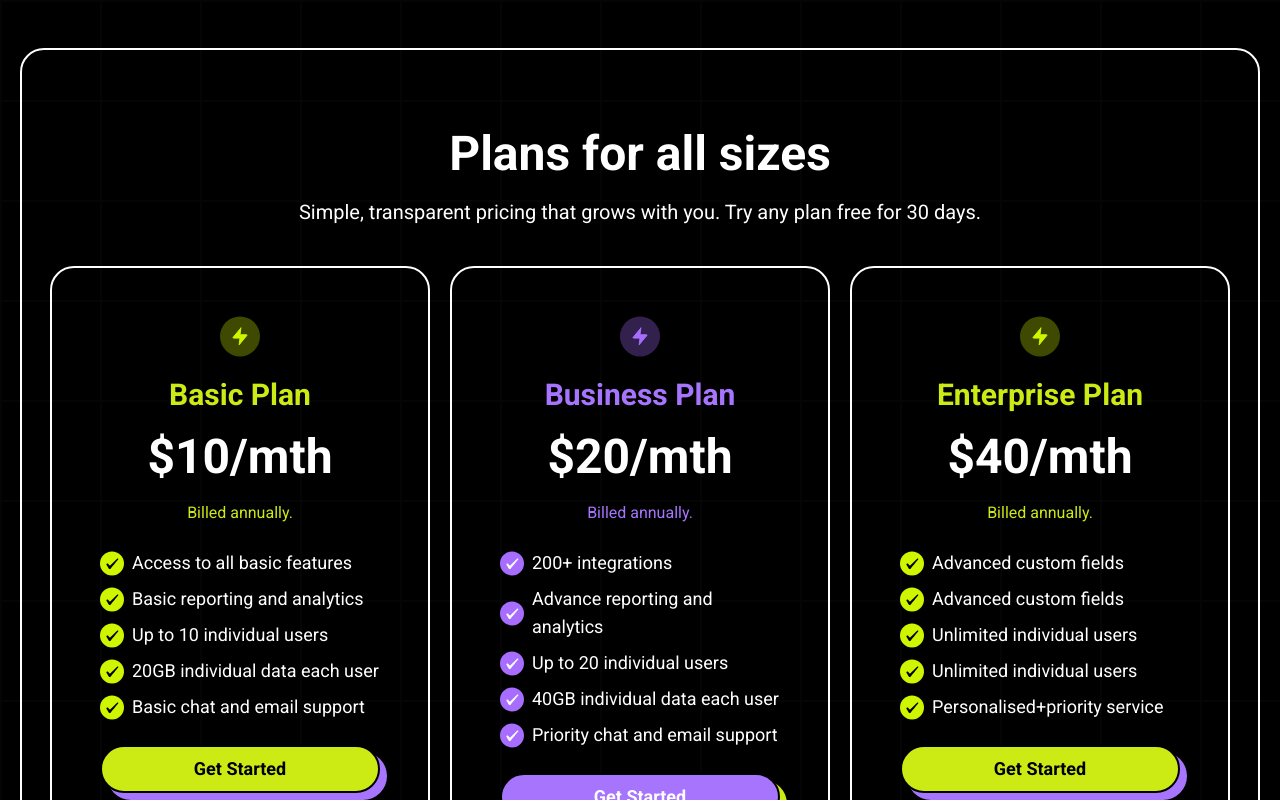
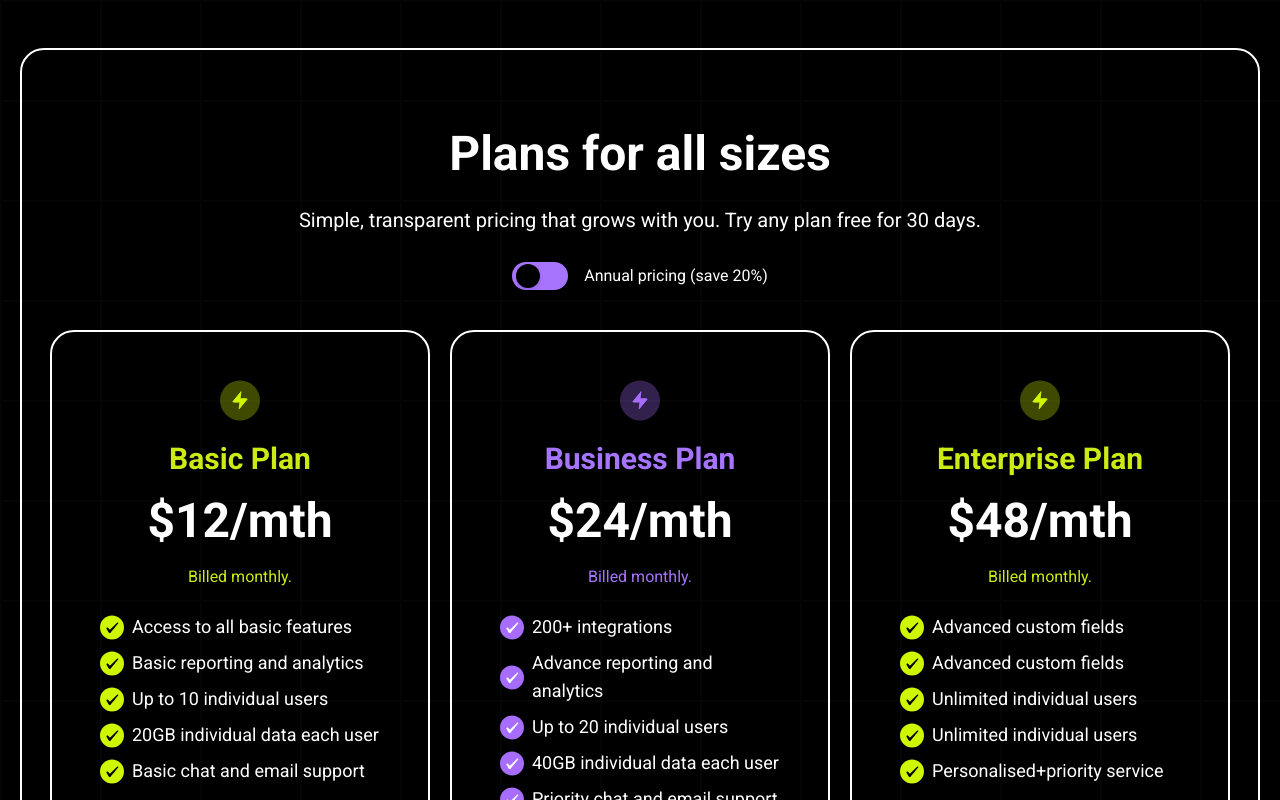
Before and after one commit to gingkoi/Agency-Figma-nextjs, a Next.js app in the folder my-app/: page / in a window 1280 px wide. Shown: the part 5600-6400 px from the top of the page. Built offline with nearby package versions, Linux system fonts and the light colour scheme.

Commit message:
Added Toggle button

```diff
--- a/my-app/components/Plans.tsx
+++ b/my-app/components/Plans.tsx
@@ -1,8 +1,14 @@
-import React from "react";
+"use client";
+import React, { useState } from "react";
 import GreenCard from "./plans/GreenCard";
 import PurpleCard from "./plans/PurpleCard";
 
 const Plans = () => {
+  const [toggle, setToggle] = useState(false);
+  const toggleClass = " transform translate-x-5";
+  const handleClick = () => {
+    setToggle(!toggle);
+  };
   const plans = [
     {
       plan: "Basic Plan",
@@ -46,7 +52,7 @@ const Plans = () => {
           PRICING PLANS
         </h3>
         <div className="border-2 border-white rounded-3xl p-5 py-20">
-          <div className="text-center mb-10 space-y-5">
+          <div className="text-center mb-10 space-y-7">
             <h4 className="lg:text-5xl text-3xl font-semibold">
               Plans for all sizes
             </h4>
@@ -54,22 +60,42 @@ const Plans = () => {
               Simple, transparent pricing that grows with you. Try any plan free
               for 30 days.
             </p>
+            <div className="flex items-center space-x-4 justify-center">
+              <div>
+                <div
+                  className="md:w-14 md:h-7 w-12 h-6 flex items-center bg-primaryPurple rounded-full p-1 cursor-pointer"
+                  onClick={handleClick}
+                >
+                  {/* Switch */}
+                  <div
+                    className={
+                      "bg-black md:w-6 md:h-6 h-5 w-5 rounded-full shadow-md transform duration-300 ease-in-out" +
+                      (toggle ? toggleClass : null)
+                    }
+                  />
+                </div>
+              </div>
+              <p>Annual pricing (save 20%)</p>
+            </div>
           </div>
           <div className="grid lg:grid-cols-3 gap-5 mx-2">
             <GreenCard
               plan={plans[0].plan}
-              price={plans[0].price}
+              price={toggle ? plans[0].price : 12}
               features={plans[0].features}
+              toggle={toggle}
             />
             <PurpleCard
               plan={plans[1].plan}
-              price={plans[1].price}
+              price={toggle ? plans[1].price : 24}
               features={plans[1].features}
+              toggle={toggle}
             />
             <GreenCard
               plan={plans[2].plan}
-              price={plans[2].price}
+              price={toggle ? plans[2].price : 48}
               features={plans[2].features}
+              toggle={toggle}
             />
           </div>
         </div>
--- a/my-app/components/plans/GreenCard.tsx
+++ b/my-app/components/plans/GreenCard.tsx
@@ -4,10 +4,12 @@ const GreenCard = ({
   plan,
   price,
   features,
+  toggle,
 }: {
   plan: string;
   price: number;
   features: any;
+  toggle: boolean;
 }) => {
   return (
     <div className="border-2 border-white rounded-3xl p-12">
@@ -17,7 +19,9 @@ const GreenCard = ({
           {plan}
         </p>
         <p className="text-5xl font-bold">${`${price}`}/mth</p>
-        <p className="text-primaryGreen">Billed annually.</p>
+        <p className="text-primaryGreen">
+          Billed {toggle ? "annually" : "monthly"}.
+        </p>
       </div>
       <div className="my-6 space-y-2">
         {features.map((item: string, index: number) => (
--- a/my-app/components/plans/PurpleCard.tsx
+++ b/my-app/components/plans/PurpleCard.tsx
@@ -4,10 +4,12 @@ const PurpleCard = ({
   plan,
   price,
   features,
+  toggle,
 }: {
   plan: string;
   price: number;
   features: any;
+  toggle: boolean;
 }) => {
   return (
     <div className="border-2 border-white rounded-3xl p-12">
@@ -17,7 +19,9 @@ const PurpleCard = ({
           {plan}
         </p>
         <p className="text-5xl font-bold">${`${price}`}/mth</p>
-        <p className="text-primaryPurple">Billed annually.</p>
+        <p className="text-primaryPurple">
+          Billed {toggle ? "annually" : "monthly"}.
+        </p>
       </div>
       <div className="my-6 space-y-2">
         {features.map((item: string, index: number) => (
```
